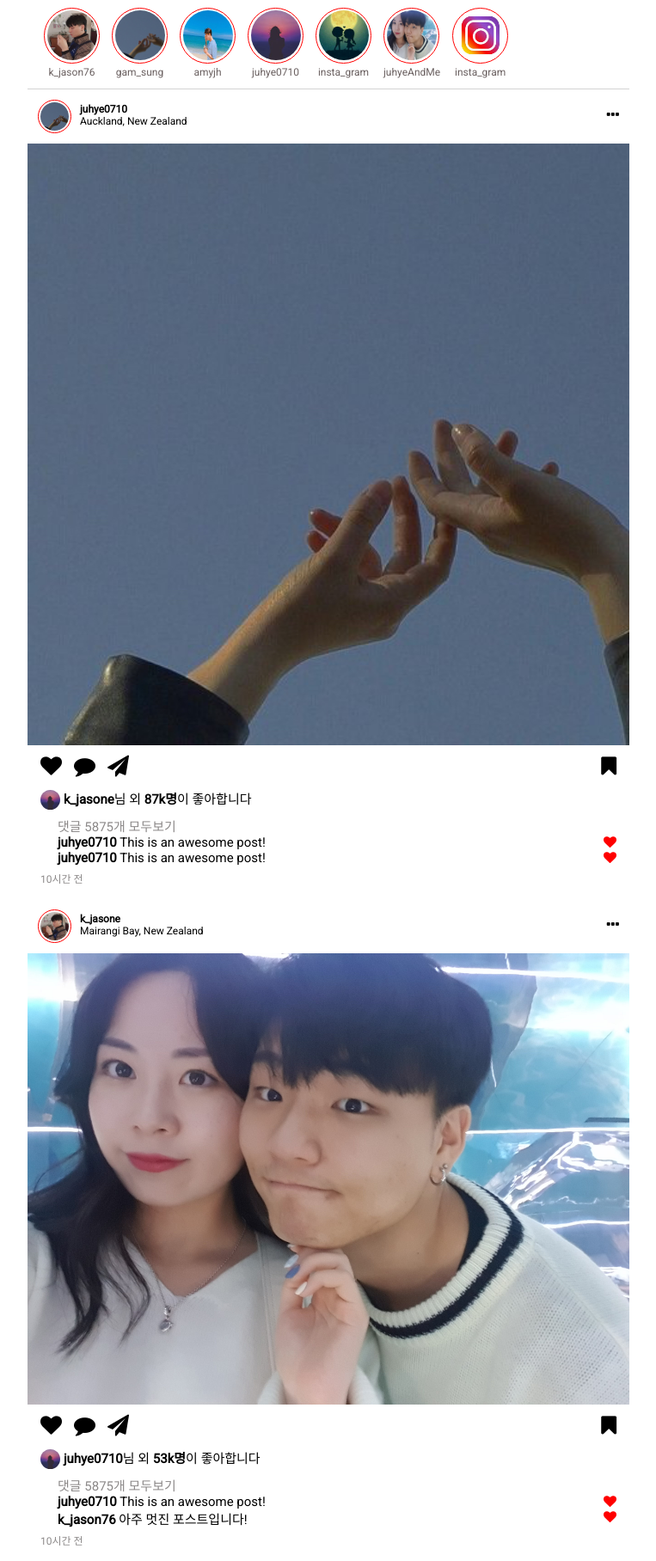
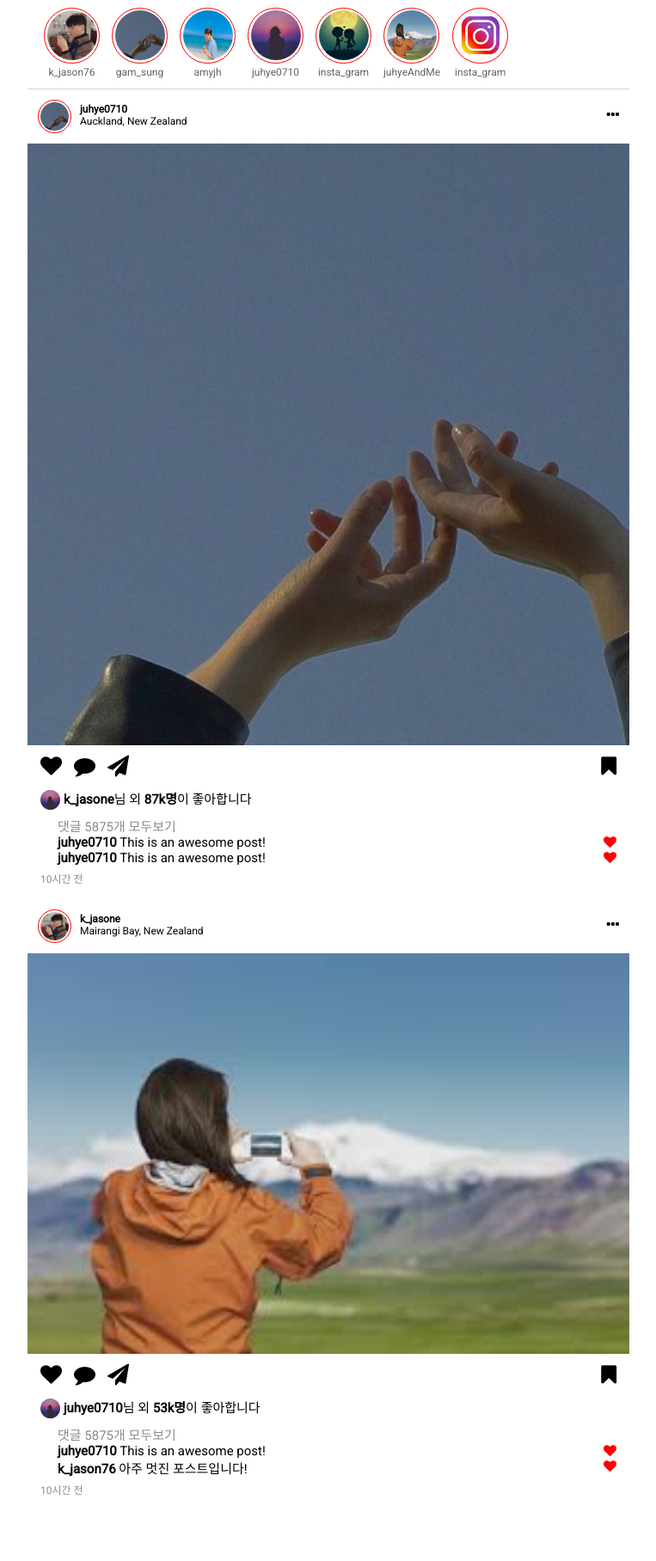
Before and after one commit to jekb2019/instagram_clone, a plain HTML site: page index.html in a window 1280 px wide. Shown: the part 63-1879 px from the top of the page at 86% size, without its empty margins (258-1021 px from the left). After the commit the page ends 1820 px from the top, so only its background shows below. Drawn offline with Linux system fonts and the light colour scheme.

Commit message:
changed photo

```diff
--- a/index.html
+++ b/index.html
@@ -78,7 +78,7 @@
         <div class="story">
             <div class="circle-border">
                 <div class="circle">
-                    <img src="images/juhyeAndMe.jpg">
+                    <img src="images/pic.jpg">
                 </div>
             </div>
             <div class="insta-id">
@@ -175,7 +175,7 @@
                 </div>
             </div>
             <div class="content-photo">
-                <img src="images/juhyeAndMe.jpg" alt="">
+                <img src="images/pic.jpg" alt="">
             </div>
             <div class="actions">
                 <div class="personal-actions">
```
Also changed, not shown: images/pic.jpg (added).
